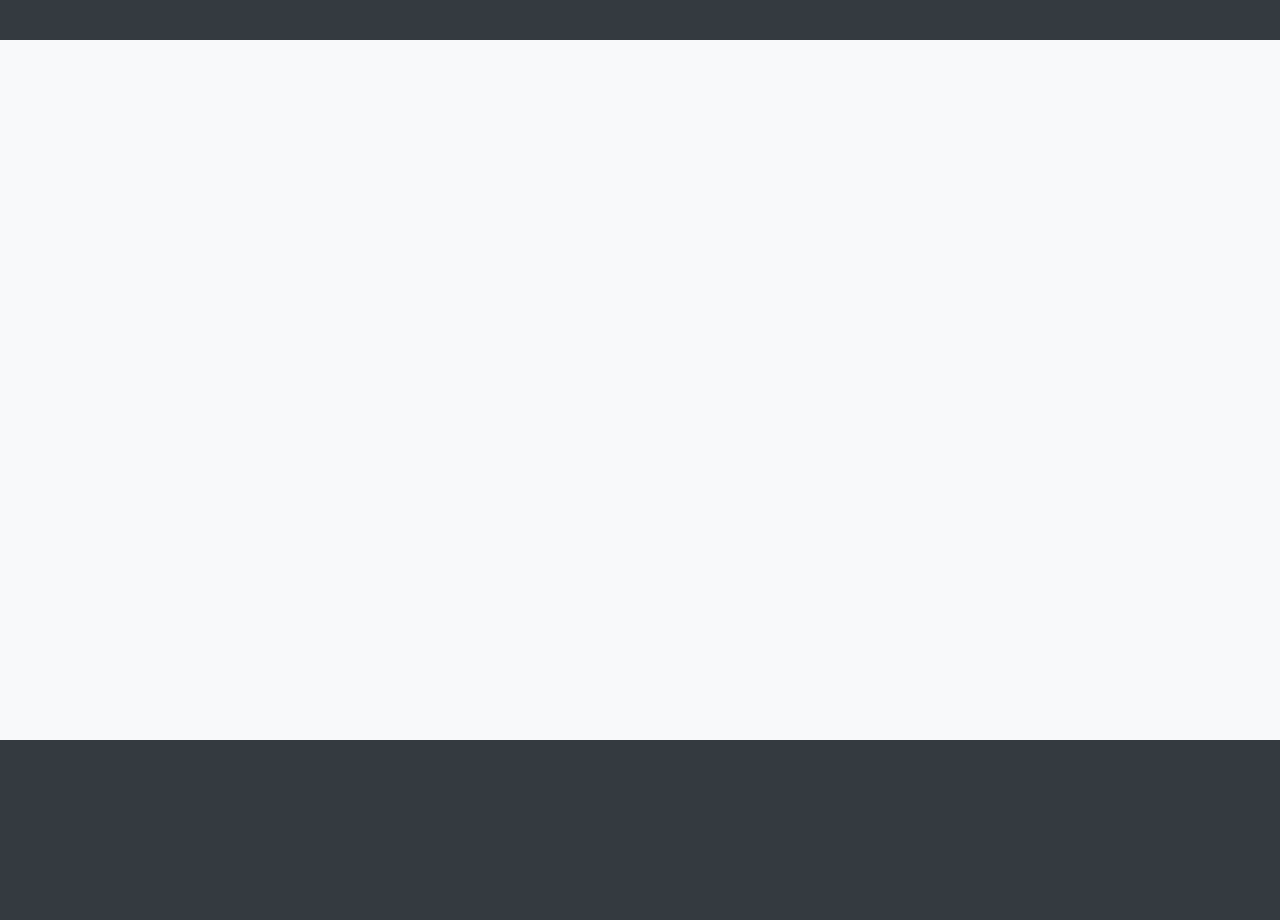
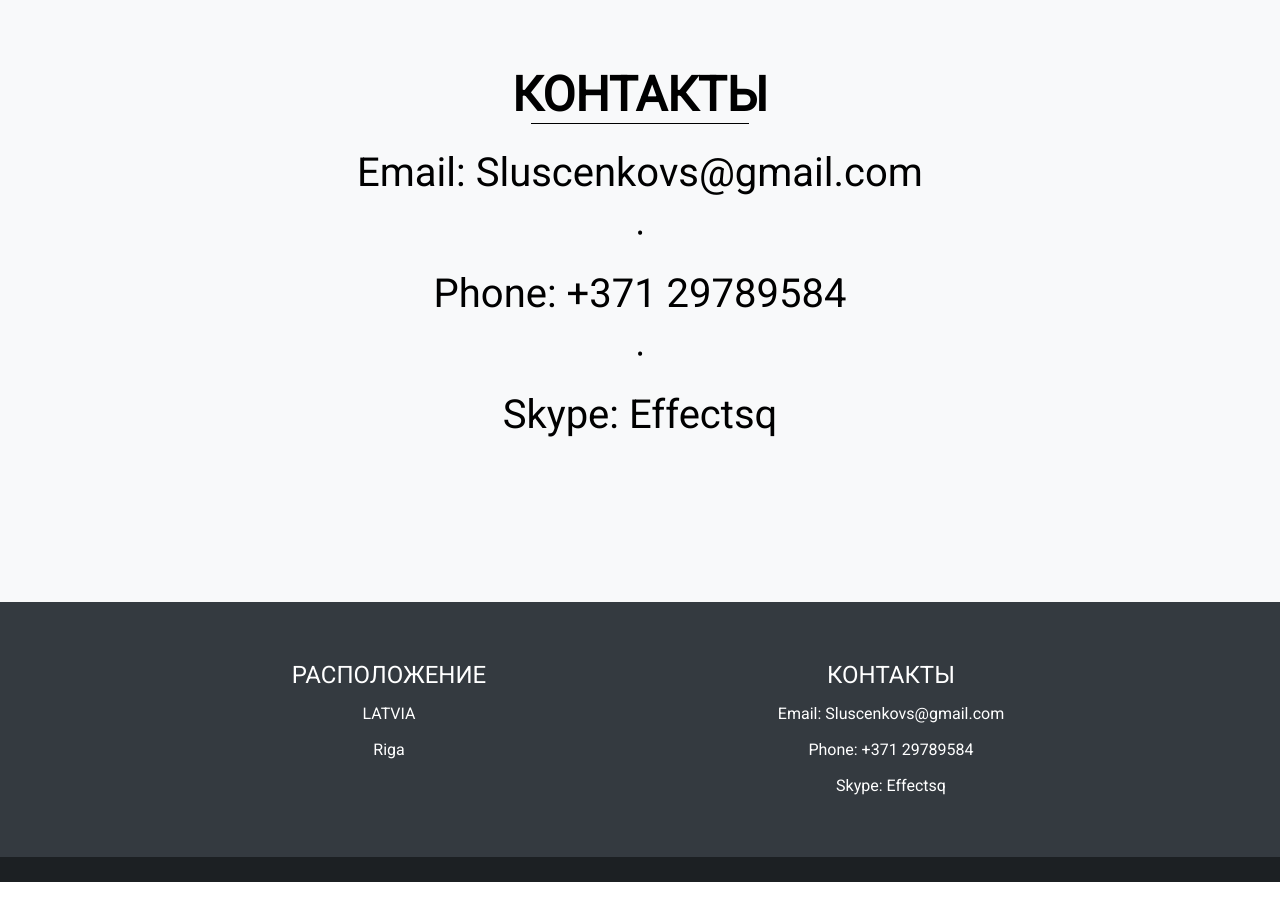
Before and after one commit to OlegsSl/myportsite, a website: page My portfolio/index.html in a window 1280 px wide. Shown: the part 1760-2680 px from the top of the page. After the commit the page ends 2642 px from the top, so only its background shows below. Drawn offline with nearby package versions, Linux system fonts and the light colour scheme; a script that the page names is missing.

Commit message:
1603
dfsdf

```diff
--- a/My portfolio/css/style.css
+++ b/My portfolio/css/style.css
@@ -72,6 +72,13 @@ nav {
     font-size: 18px;
 }
 
+li a:after {
+	content: "  ";
+}
+li a:before {
+	content: "  ";
+}
+
 a {
 	 color: lightgray;
 }
@@ -80,6 +87,16 @@ a {
   color: #f8f9fa;
   font-weight: bold;
 }
+.active:before {
+	color: red;
+	content: "{ "
+}
+
+.active:after {
+	color: red;
+	content: " }"
+}
+
 
 
 .section {
@@ -142,9 +159,9 @@ a {
 
 #portfolio {
   background-color: #343a40;
-  height: 500px;
+  height: 100%;
   width: 100%;
-  padding: 50px 0;
+  /*padding: 50px 0;*/
 }
 
 #portfolio hr {
@@ -201,6 +218,8 @@ a {
 	align-items: center;
 	justify-content: center;
 	flex-direction: row;
+	flex-wrap: wrap;
+
 }
 
 .portfolio-flex-box {
@@ -214,6 +233,7 @@ a {
 
 #portfolio span {
 	color: white;
+    padding-top: 50px;
 }
 
 
@@ -223,14 +243,89 @@ a {
 
 
 #contact {
-  background-color: #f8f9fa;
-  min-height: 700px;
-  height: 100%;
-  width: 100%;
+  	background-color: #f8f9fa;
+  	min-height: 700px;
+  	height: 100%;
+  	width: 100%;
 }
+
+.contact-flex-box {
+	width: 100%;
+	height: 100%;
+	display: inline-flex;
+	align-items: center;
+	justify-content: center;
+	flex-direction: column;
+}
+
+#contact hr {
+	height: 1px;
+    width: 218px;
+    background-color: black;
+    margin:0 15px;
+}
+
+#contact p {
+	padding-top: 25px;
+	font-size: 40px;
+}
+
+p a {
+	text-decoration: none;
+	color: black;
+}
+
+.point {
+	font-size: 20px !important;
+}
+
+
+
 
 footer {
 	background-color: #343a40;
 	width: 100%;
 	height: 300px;
 }
+
+footer div {
+	width: 251px;
+	text-align: center;
+	color: white;
+	font-size: 16px;
+    padding-top: 55px;
+    line-height: 36px;
+}
+
+.fd {
+	height: 200px
+}
+
+
+.footer-flex-box {
+	width: 100%;
+	height: 100%;
+	display: inline-flex;
+	align-items: center;
+	justify-content: center;
+	flex-direction: row;
+}
+
+footer span {
+	color: white;
+	font-size: 24px;
+}
+
+
+.endof {
+	width: 100%;
+	height: 25px;
+	background-color: #1c2023;
+}
+
+
+
+#SkypeButton_Call_effectsq_1 {
+	position: relative;
+    bottom: 150px;
+}
--- a/My portfolio/index.html
+++ b/My portfolio/index.html
@@ -26,7 +26,7 @@
  	<img src="http://placeimg.com/300/300/animals" alt="">
  	<p class="par-title">ПОРТФОЛИО</p>
  	<hr>
- 	<p>HTML5 • CSS3 • Javascript • Photoshop • jQuery • Less • Git • NPM • Vue • Node.js</p>
+ 	<p>HTML5 • CSS3 • Javascript • Photoshop • Jira • jQuery • Less • Git • NPM • Vue • Node.js</p>
  </div>
 
  <div id="about" class="section about-flex-box">
@@ -70,25 +70,68 @@
 </div>
 
  </div>
- <div id="contact" class="section dark-bg"></div>
+ <div id="contact" class="section dark-bg contact-flex-box">
+    <span class="par-title">КОНТАКТЫ</span>
+    <hr>
+    <p><a href="mailto:Sluscenkovs@gmail.com">Email: Sluscenkovs@gmail.com</a></p>
+    <p class="point">•</p>
+    <p><a href="tel:+37129789584">Phone: +371 29789584 </a></p>
+    <p class="point">•</p>
+    <p><a href="skype:effect?call">Skype: Effectsq</a></p>
+   </div>
+ </div>
 
- <footer>
- 	<div></div>
-  <div></div>
- 	<div></div>
+ <footer class="footer-flex-box">
+
+ 	<div class="fd">
+    <span>РАСПОЛОЖЕНИЕ</span>
+        <br>LATVIA<br>Riga
+  </div>
+
+
+
+  <div class="fd">
+   <!--  <span>SKYPE</span> -->
+
+<script type="text/javascript" src="https://secure.skypeassets.com/i/scom/js/skype-uri.js"></script>
+
+<div id="SkypeButton_Call_effectsq_1">
+   <script type="text/javascript">
+   Skype.ui({
+   "name": "chat",
+   "element": "SkypeButton_Call_effectsq_1",
+   "participants": ["effectsq"],
+   "imageSize": 32
+   });
+   </script>
+</div>
+
+  </div>
+
+
+  <div class="fd">
+    <span>КОНТАКТЫ</span>
+        <br>Email: Sluscenkovs@gmail.com
+        <br>Phone: +371 29789584
+        <br>Skype: Effectsq
+  </div>
+
  </footer>
+
+ <div class="endof"></div>
 
 <script src="node_modules\jquery\dist\jquery.min.js"></script><!--
 <script src="node_modules\popper.js\dist\umd\popper.min.js"></script>
 <script src="node_modules\bootstrap\dist\js\bootstrap.min.js"></script> -->
 
 <script>
+
 $(document).ready(function() {
 
 
    $("a").click(function() {
       $("html, body").animate({
-         scrollTop: $($(this).attr("href")).offset().top + "px"
+         scrollTop: $($(this).attr("href")).offset().top + 1 + "px"
       }, {
          duration: 1000,
          easing: "swing"
@@ -135,14 +178,6 @@ $(window).scroll(function(){                              // отслежива
 
 
 
-
-
-
-
-
-
 </script>
-
-
 </body>
 </html>
--- a/My portfolio/package.json
+++ b/My portfolio/package.json
@@ -3,6 +3,7 @@
   "version": "",
   "dependencies": {
     "bootstrap": "^4.0.0",
+    "gulp-mailgun": "0.0.7",
     "jquery": "^3.3.1",
     "popper.js": "^1.14.1"
   }
```
Also changed, not shown: 1 other file.
